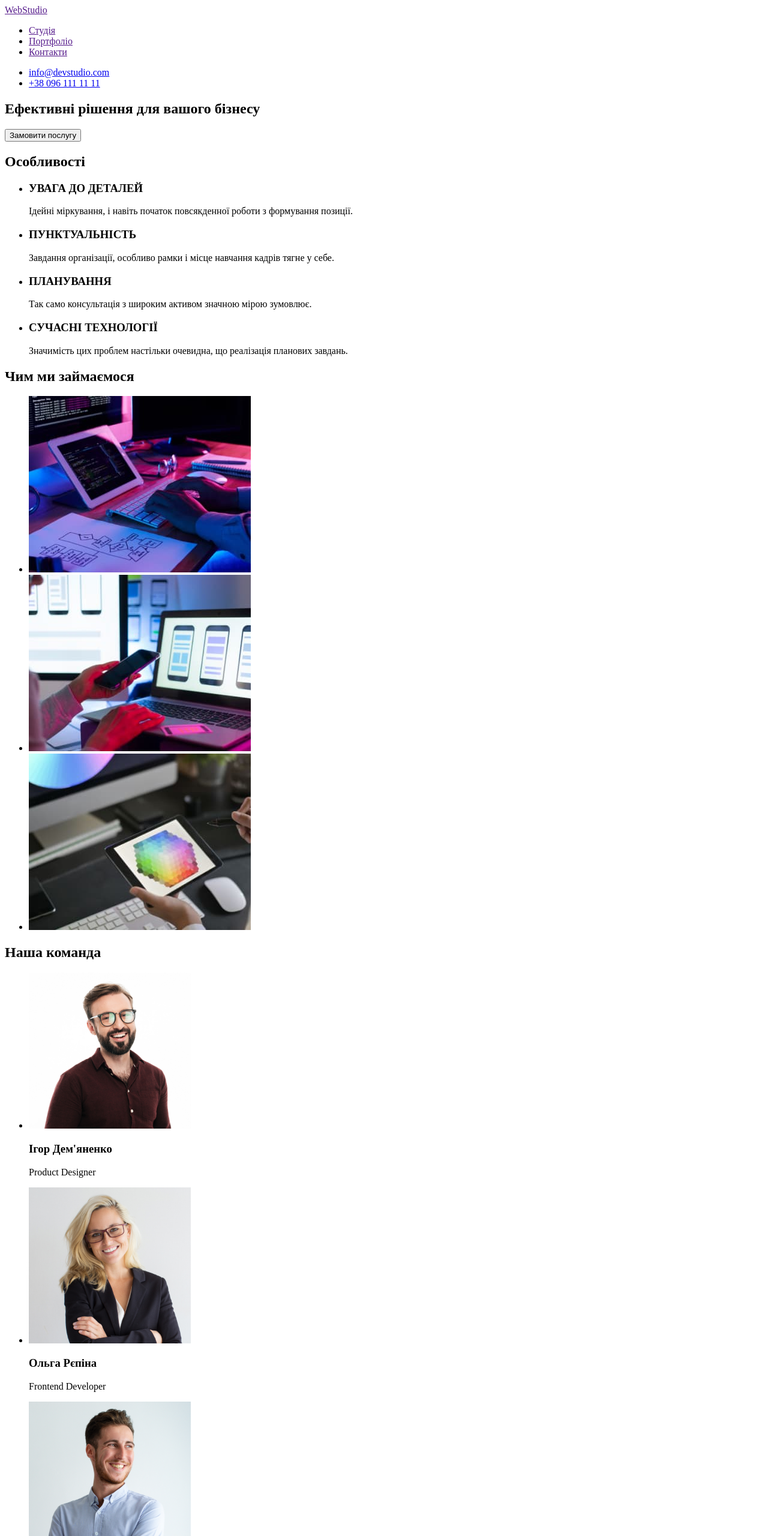
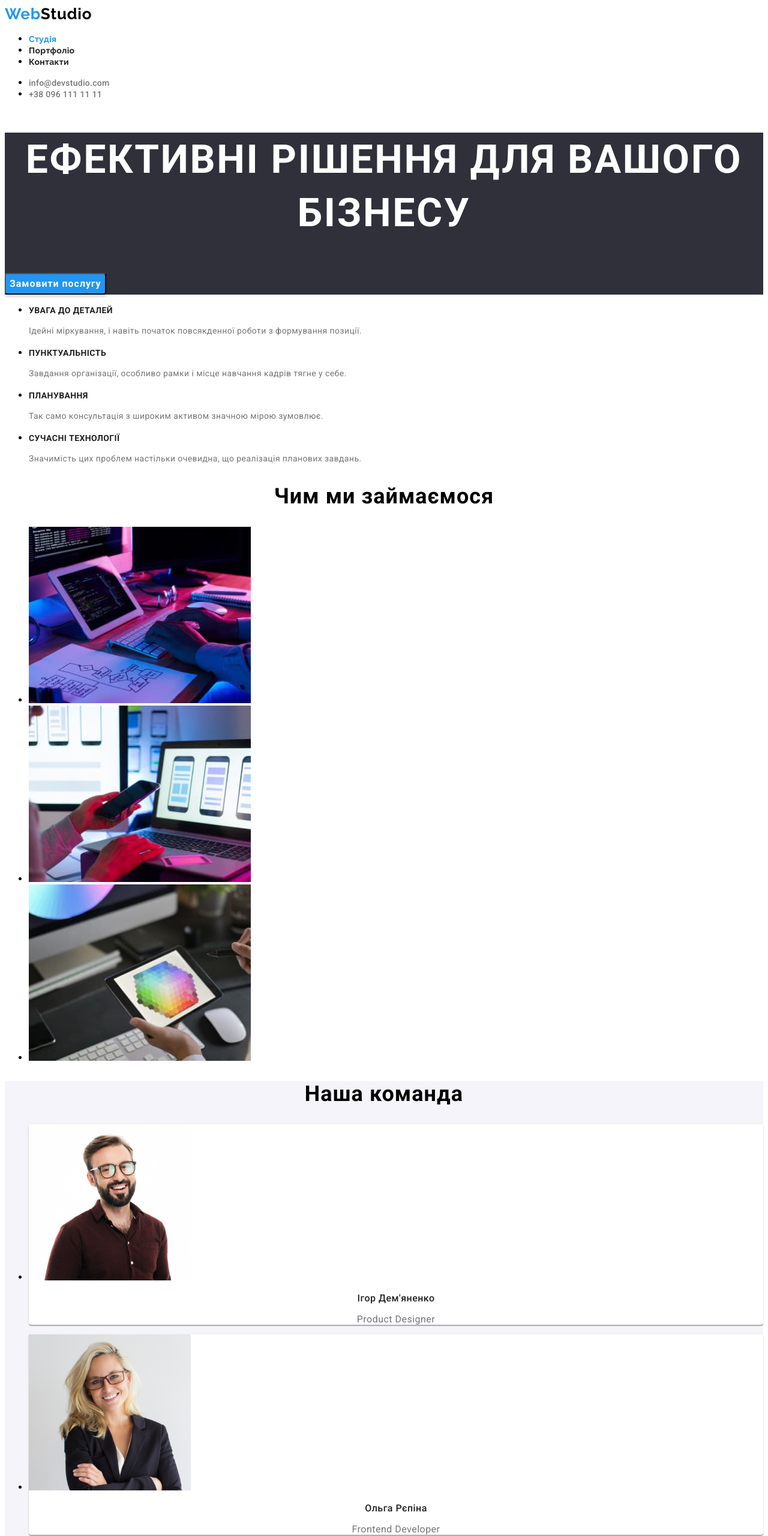
Before and after one commit to KateFanina/goit-markup-hw-02, a plain HTML site: page index.html in a window 1280 px wide. Shown: the top 2560 px of the page at 60% size. Drawn offline with Linux system fonts and the light colour scheme; files that its build step writes are made by us from their sources.

Commit message:
added styles and portfolio page

```diff
--- /dev/null
+++ b/css/styles.css
@@ -0,0 +1,231 @@
+:root {
+  --title-color: #757575;
+  --text-color: #212121;
+  --title-text-color: #ffffff;
+  --accent-color: #2196f3;
+  --secondary-bg-color: #2f303a;
+  --logo-color: #000000;
+  --third-bg-color: #f5f4fa;
+}
+
+body {
+  font-family: 'Roboto', sans-serif;
+  background-color: var(--title-text-color);
+}
+
+.logo {
+  font-family: 'Raleway';
+  font-weight: 700;
+  font-size: 26px;
+  letter-spacing: 0.03em;
+  line-height: 1.19;
+  color: var(--logo-color);
+  text-decoration: none;
+}
+
+.studio,
+.logo-item {
+  color: var(--accent-color);
+}
+
+/* site-nav */
+.link:hover,
+.link:focus,
+.link.current {
+  color: var(--accent-color);
+}
+
+.site-nav a {
+  font-family: 'Raleway';
+  font-weight: 500;
+  font-size: 14px;
+  line-height: 1.14;
+  letter-spacing: 0.02em;
+  color: var(--text-color);
+}
+
+.list .link {
+  font-weight: 500;
+  font-size: 14px;
+  line-height: 1.14;
+  letter-spacing: 0.02em;
+  color: var(--title-color);
+}
+
+/* hat */
+.hat {
+  font-weight: 900;
+  font-size: 44px;
+  line-height: 1.36;
+  text-align: center;
+  letter-spacing: 0.06em;
+  text-transform: uppercase;
+  background-color: var(--secondary-bg-color);
+  color: var(--title-text-color);
+}
+/* Кнопки */
+
+button {
+  cursor: pointer;
+  font-family: inherit;
+}
+
+.btn:hover,
+.btn:focus {
+  background-color: rgba(33, 150, 243, 0.8);
+  color: var(--title-text-color);
+}
+
+.btn {
+  font-weight: 700;
+  font-size: 16px;
+  line-height: 1.88;
+  display: flex;
+  align-items: center;
+  text-align: center;
+  letter-spacing: 0.06em;
+  background-color: var(--accent-color);
+  /* background-color: #1d68a5; */
+  color: var(--title-text-color);
+  border-radius: 4px;
+  box-shadow: 0px 4px 4px rgba(0, 0, 0, 0.15);
+}
+
+.filter-btn:hover,
+.filter-btn:focus {
+  background-color: var(--accent-color);
+  color: var(--title-text-color);
+}
+/* Особливості */
+
+.section {
+  font-weight: 700;
+  font-size: 14px;
+  line-height: 1.14;
+  letter-spacing: 0.03em;
+  text-transform: uppercase;
+  color: var(--text-color);
+}
+
+.section-text {
+  font-size: 14px;
+  line-height: 1.71;
+  letter-spacing: 0.03em;
+  color: var(--title-color);
+}
+/* team-Наша команда */
+.team {
+  font-weight: 700;
+  font-size: 36px;
+  line-height: 1.17;
+  text-align: center;
+  letter-spacing: 0.03em;
+}
+
+.teams {
+  background-color: var(--title-text-color);
+  border-radius: 0px 0px 4px 4px;
+  box-shadow: 0px 1px 3px rgba(0, 0, 0, 0.12), 0px 1px 1px rgba(0, 0, 0, 0.14),
+    0px 2px 1px rgba(0, 0, 0, 0.2);
+}
+
+.team-list {
+  background-color: var(--third-bg-color);
+}
+
+.team-person {
+  font-weight: 500;
+  font-size: 16px;
+  line-height: 1.19;
+  text-align: center;
+  letter-spacing: 0.03em;
+  color: var(--text-color);
+}
+
+.team-work {
+  font-size: 16px;
+  line-height: 1.19;
+  text-align: center;
+  letter-spacing: 0.03em;
+  color: var(--title-color);
+}
+
+.visually-hidden {
+  position: absolute;
+  white-space: nowrap;
+  width: 1px;
+  height: 1px;
+  overflow: hidden;
+  border: 0;
+  padding: 0;
+  clip: rect(0 0 0 0);
+  clip-path: inset(50%);
+  margin: -1px;
+}
+/* Contacts */
+.footer {
+  background-color: var(--secondary-bg-color);
+}
+
+.contacts {
+  font-style: normal;
+  font-weight: 400;
+  font-size: 14px;
+  line-height: 1.71;
+  letter-spacing: 0.03em;
+  color: rgba(255, 255, 255, 0.6);
+}
+
+.logo-footer {
+  font-family: 'Raleway';
+  font-style: normal;
+  font-weight: 700;
+  font-size: 26px;
+  line-height: 1.19;
+  letter-spacing: 0.03em;
+  color: var(--title-text-color);
+  text-decoration: none;
+}
+
+[href*='maps'] {
+  color: var(--title-text-color);
+  text-decoration: none;
+}
+.contacts .link {
+  color: rgba(255, 255, 255, 0.6);
+}
+
+body .link {
+  text-decoration: none;
+}
+
+.link:hover,
+.link:focus {
+  color: var(--accent-color);
+}
+
+/* Портфолио */
+.filter-btn {
+  font-weight: 500;
+  font-size: 16px;
+  line-height: 1.62;
+  text-align: center;
+  letter-spacing: 0.03em;
+  color: var(--text-color);
+}
+
+.text {
+  font-weight: 700;
+  font-size: 18px;
+  line-height: 2;
+  letter-spacing: 0.06em;
+  color: var(--text-color);
+}
+
+.work {
+  font-weight: 400;
+  font-size: 16px;
+  line-height: 1.88;
+  letter-spacing: 0.03em;
+  color: var(--title-color);
+}
--- a/index.html
+++ b/index.html
@@ -8,62 +8,69 @@
     <link rel="stylesheet" href="styles/styles.css" />
     <title>WebStudio</title>
     <link rel="stylesheet" href="./css/styles.css">
+    <link rel="preconnect" href="https://fonts.googleapis.com" />
+    <link rel="preconnect" href="https://fonts.gstatic.com" crossorigin />
+    <link
+        href="https://fonts.googleapis.com/css2?family=Raleway:wght@700&family=Roboto:wght@400;500;700;900&display=swap"
+        rel="stylesheet" />
 </head>
 
 <body>
     <header>
         <!-- Шапка сайта -->
-        <a href="">WebStudio</a>
+        <a href="index.html" class="logo"><span class="logo-item">Web</span>Studio</a>
         <nav>
-            <ul>
-                <li><a href="">Студія</a></li>
-                <li><a href="">Портфоліо</a></li>
-                <li><a href="">Контакти</a></li>
+            <ul class="site-nav">
+                <li><a href="" class="link current">Студія</a></li>
+                <li><a href="./portfolio.html" class="link">Портфоліо</a></li>
+                <li><a href="" class="link">Контакти</a></li>
             </ul>
         </nav>
-        <ul>
+        <ul class="list">
             <li>
-                <a href="mailto:info@devstudio.com">info@devstudio.com</a>
+                <a class="link" href="mailto:info@devstudio.com">info@devstudio.com</a>
             </li>
             <li>
-                <a href="tel:+380961111111">+38 096 111 11 11</a>
+                <a class="link" href="tel:+380961111111">+38 096 111 11 11</a>
             </li>
         </ul>
     </header>
     <main>
         <div>
-            <section>
+            <section class="hat">
                 <!-- Кнопка замовити послугу -->
                 <h1>Ефективні рішення для вашого бізнесу</h1>
-                <button type="button">Замовити послугу</button>
+                <button class="btn" type="button">Замовити послугу</button>
             </section>
         </div>
         <!-- Особливості -->
         <section>
-            <h2>Особливості</h2>
+            <h2 class="visually-hidden">Особливості</h2>
             <ul>
                 <li>
-                    <h3>УВАГА ДО ДЕТАЛЕЙ</h3>
-                    <p>Ідейні міркування, і навіть початок повсякденної роботи з формування позиції.</p>
+                    <h3 class="section">УВАГА ДО ДЕТАЛЕЙ</h3>
+                    <p class="section-text">Ідейні міркування, і навіть початок повсякденної роботи з формування
+                        позиції.</p>
                 </li>
                 <li>
-                    <h3>ПУНКТУАЛЬНІСТЬ</h3>
-                    <p>Завдання організації, особливо рамки і місце навчання кадрів тягне у себе.</p>
+                    <h3 class="section">ПУНКТУАЛЬНІСТЬ</h3>
+                    <p class="section-text">Завдання організації, особливо рамки і місце навчання кадрів тягне у себе.
+                    </p>
                 </li>
                 <li>
-                    <h3>ПЛАНУВАННЯ</h3>
-                    <p>Так само консультація з широким активом значною мірою зумовлює.</p>
+                    <h3 class="section">ПЛАНУВАННЯ</h3>
+                    <p class="section-text">Так само консультація з широким активом значною мірою зумовлює.</p>
                 </li>
                 <li>
-                    <h3>СУЧАСНІ ТЕХНОЛОГІЇ</h3>
-                    <p>Значимість цих проблем настільки очевидна, що реалізація планових завдань.
+                    <h3 class="section">СУЧАСНІ ТЕХНОЛОГІЇ</h3>
+                    <p class="section-text">Значимість цих проблем настільки очевидна, що реалізація планових завдань.
                     </p>
                 </li>
             </ul>
         </section>
         <!-- Чим ми займаємося -->
         <section>
-            <h2>Чим ми займаємося</h2>
+            <h2 class="team">Чим ми займаємося</h2>
             <ul>
                 <li>
                     <img src="images/development.jpg" alt="Розробка" width="370" height="294">
@@ -77,46 +84,48 @@
             </ul>
         </section>
         <!-- Наша команда -->
-        <section>
-            <h2>Наша команда</h2>
+        <section class="team-list">
+            <h2 class="team">Наша команда</h2>
             <ul>
-                <li>
+                <li class="teams">
                     <img src="images/ihor.jpg" alt="Ігор Дем'яненко" width="270" height="260">
-                    <h3>Ігор Дем'яненко</h3>
-                    <p lang="en">Product Designer</p>
+                    <h3 class="team-person">Ігор Дем'яненко</h3>
+                    <p class="team-work" lang="en">Product Designer</p>
                 </li>
-                <li>
+                <li class="teams">
                     <img src="images/olga.jpg" alt="Ольга Рєпіна" width="270" height="260">
-                    <h3>Ольга Рєпіна</h3>
-                    <p lang="en">Frontend Developer</p>
+                    <h3 class="team-person">Ольга Рєпіна</h3>
+                    <p class="team-work" lang="en">Frontend Developer</p>
                 </li>
-                <li>
+                <li class="teams">
                     <img src="images/mykola.jpg" alt="Микола Тарасов" width="270" height="260">
-                    <h3>Микола Тарасов</h3>
-                    <p lang="en">Marketing</p>
+                    <h3 class="team-person">Микола Тарасов</h3>
+                    <p class="team-work" lang="en">Marketing</p>
                 </li>
-                <li><img src="images/myhailo.jpg" alt="Михайло Єрмаков" width="270" height="260">
-                    <h3>Михайло Єрмаков</h3>
-                    <p lang="en">UI Designer</p>
+                <li class="teams"><img src="images/myhailo.jpg" alt="Михайло Єрмаков" width="270" height="260">
+                    <h3 class="team-person">Михайло Єрмаков</h3>
+                    <p class="team-work" lang="en">UI Designer</p>
                 </li>
             </ul>
         </section>
     </main>
     <!-- Футер -->
     <footer class="footer">
-        <a href="">WebStudio</a>
+        <a href="index.html" class="logo-footer"><span class="logo-item">Web</span>Studio</a>
+
         <address>
-        <ul>
+            <ul class="contacts">
                 <li>
-                <a href="https://goo.gl/maps/CPtrU1FHBa2aNyZL9" target="_blank" rel="noopener noreferrer nofollow"> м.
+                    <a href="https://goo.gl/maps/CPtrU1FHBa2aNyZL9" target="_blank" rel="noopener noreferrer nofollow">
+                        м.
                         Київ, пр-т Лесі
                         Українки, 26</a>
                 </li>
                 <li>
-                <a href="mailto:info@example.com">info@example.com</a>
+                    <a class="link" href="mailto:info@example.com">info@example.com</a>
                 </li>
                 <li>
-                <a href="+380991111111">+38 099 111 11 11</a>
+                    <a class="link" href="+380991111111">+38 099 111 11 11</a>
                 </li>
             </ul>
         </address>
```
Also changed, not shown: portfolio.html (added, +117 -0 lines), images/borders.jpg (added), images/boxes.jpg (added), images/bussines.jpg (added), images/lab.jpg (added), images/poster.jpg (added), images/prime.jpg (added), images/restoran.jpg (added), images/tehnokryak.jpg (added), images/vydannya.jpg (added). Lines whose indentation alone changed are shown as unchanged.
